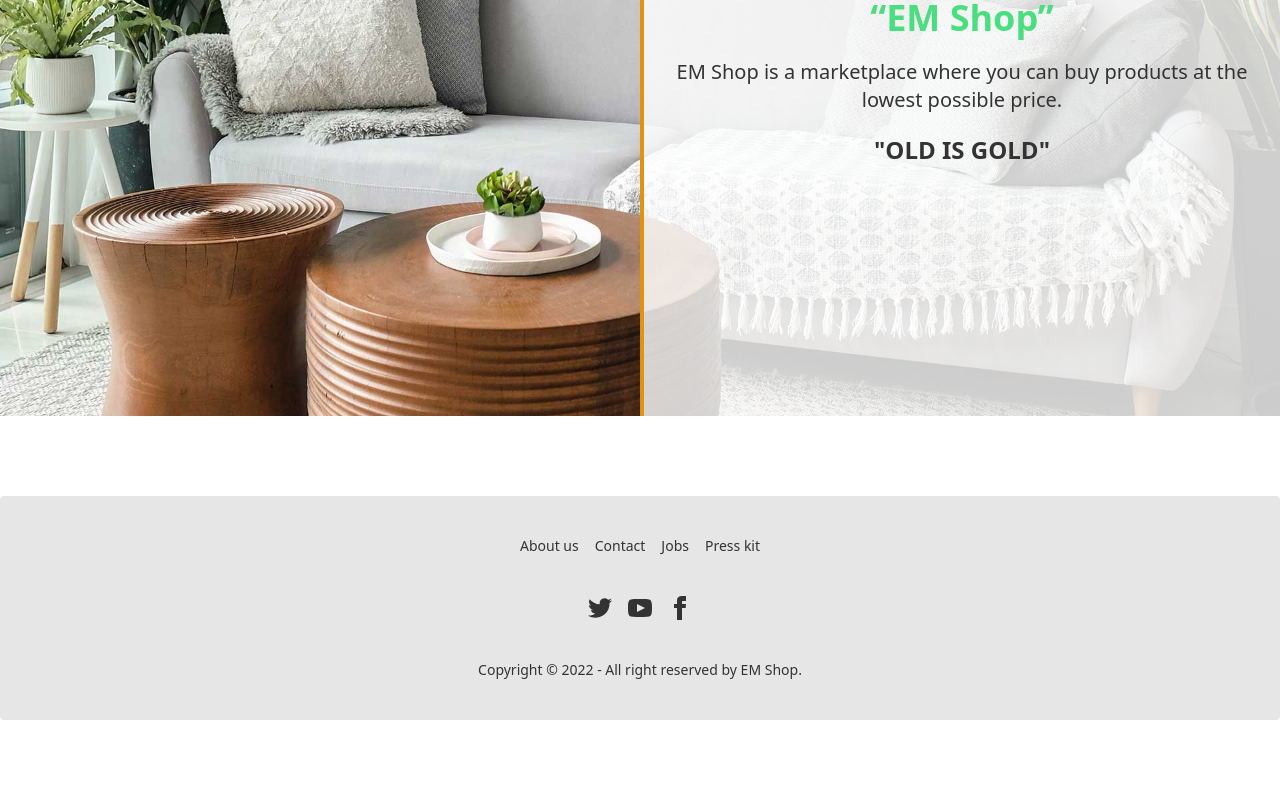
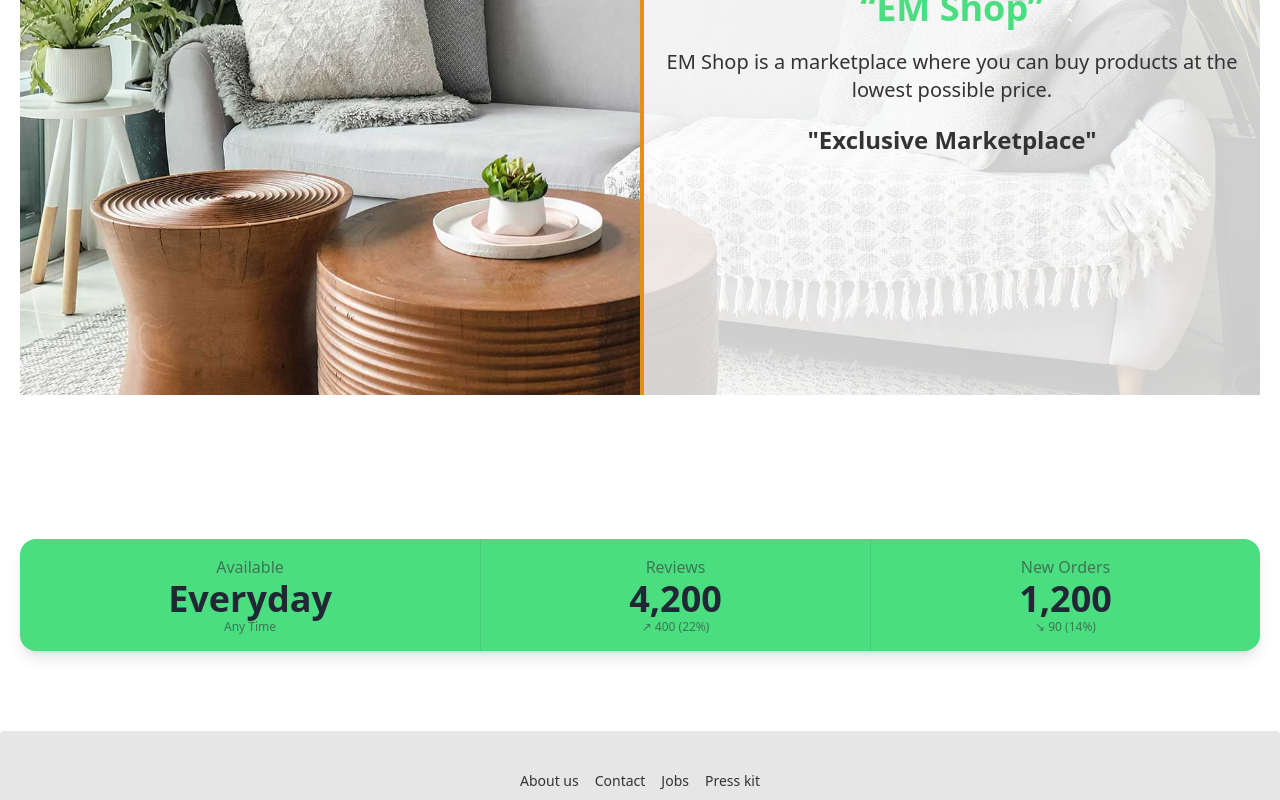
Before and after one commit to StrikerAbir/em-shop, a Next.js app: page / in a window 1280 px wide. Shown: the part 340-1140 px from the top of the page. Before the commit the page ends 1060 px from the top, so only its background shows below. Built offline with nearby package versions, Linux system fonts and the light colour scheme.

Commit message:
stats done

```diff
--- a/src/components/Shared/Footer.js
+++ b/src/components/Shared/Footer.js
@@ -1,18 +1,31 @@
 import Link from "next/link";
+import { useSelector } from "react-redux";
 
 
 const Footer = () => {
+   const { theme } = useSelector((state) => state.theme);
   return (
-    <footer className="footer footer-center p-10 mt-20 bg-base-200 text-base-content rounded">
+    <footer
+      data-theme={theme ? "dark" : "light"}
+      className="footer footer-center p-10 bg-base-200 text-base-content rounded"
+    >
       <div className="grid grid-flow-col gap-4">
-        <Link href='/' className="link link-hover">About us</Link>
-        <Link href='/' className="link link-hover">Contact</Link>
-        <Link href='/' className="link link-hover">Jobs</Link>
-        <Link href='/' className="link link-hover">Press kit</Link>
+        <Link href="/" className="link link-hover">
+          About us
+        </Link>
+        <Link href="/" className="link link-hover">
+          Contact
+        </Link>
+        <Link href="/" className="link link-hover">
+          Jobs
+        </Link>
+        <Link href="/" className="link link-hover">
+          Press kit
+        </Link>
       </div>
       <div>
         <div className="grid grid-flow-col gap-4">
-          <Link href='/'>
+          <Link href="/">
             <svg
               xmlns="http://www.w3.org/2000/svg"
               width="24"
@@ -23,7 +36,7 @@ const Footer = () => {
               <path d="M24 4.557c-.883.392-1.832.656-2.828.775 1.017-.609 1.798-1.574 2.165-2.724-.951.564-2.005.974-3.127 1.195-.897-.957-2.178-1.555-3.594-1.555-3.179 0-5.515 2.966-4.797 6.045-4.091-.205-7.719-2.165-10.148-5.144-1.29 2.213-.669 5.108 1.523 6.574-.806-.026-1.566-.247-2.229-.616-.054 2.281 1.581 4.415 3.949 4.89-.693.188-1.452.232-2.224.084.626 1.956 2.444 3.379 4.6 3.419-2.07 1.623-4.678 2.348-7.29 2.04 2.179 1.397 4.768 2.212 7.548 2.212 9.142 0 14.307-7.721 13.995-14.646.962-.695 1.797-1.562 2.457-2.549z"></path>
             </svg>
           </Link>
-          <Link href='/'>
+          <Link href="/">
             <svg
               xmlns="http://www.w3.org/2000/svg"
               width="24"
@@ -34,7 +47,7 @@ const Footer = () => {
               <path d="M19.615 3.184c-3.604-.246-11.631-.245-15.23 0-3.897.266-4.356 2.62-4.385 8.816.029 6.185.484 8.549 4.385 8.816 3.6.245 11.626.246 15.23 0 3.897-.266 4.356-2.62 4.385-8.816-.029-6.185-.484-8.549-4.385-8.816zm-10.615 12.816v-8l8 3.993-8 4.007z"></path>
             </svg>
           </Link>
-          <Link href='/'>
+          <Link href="/">
             <svg
               xmlns="http://www.w3.org/2000/svg"
               width="24"
--- a/src/components/Shared/HomePageSections/Banner/Banner.js
+++ b/src/components/Shared/HomePageSections/Banner/Banner.js
@@ -16,7 +16,7 @@ const Banner = () => {
             <h4 className="lg:text-xl text-xs text-center my-5">
               EM Shop is a marketplace where you can buy products at the lowest possible price.
             </h4>
-            <p className="font-bold text-2xl text-center">{`"`}OLD IS GOLD{`"`}</p>
+            <p className="font-bold text-2xl text-center">{`"`}Exclusive Marketplace{`"`}</p>
           </div>
         </div>
       </div>
--- /dev/null
+++ b/src/components/Shared/HomePageSections/Stats/Stats.js
@@ -0,0 +1,27 @@
+import React from "react";
+
+const Stats = () => {
+  return (
+    <div className="stats stats-vertical lg:stats-horizontal shadow-lg w-full bg-primary text-neutral mt-16 mb-20">
+      <div className="stat  place-items-center">
+        <div className="stat-title">Available</div>
+        <div className="stat-value">Everyday</div>
+        <div className="stat-desc"> Any Time </div>
+      </div>
+
+      <div className="stat  place-items-center">
+        <div className="stat-title">Reviews</div>
+        <div className="stat-value">4,200</div>
+        <div className="stat-desc">↗︎ 400 (22%)</div>
+      </div>
+
+      <div className="stat  place-items-center">
+        <div className="stat-title">New Orders</div>
+        <div className="stat-value">1,200</div>
+        <div className="stat-desc">↘︎ 90 (14%)</div>
+      </div>
+    </div>
+  );
+};
+
+export default Stats;
--- a/src/pages/_app.js
+++ b/src/pages/_app.js
@@ -10,7 +10,7 @@ export default function App({ Component, pageProps }) {
     <>
       <Provider store={store}>
 
-        <div >
+        <div className='max-w-[1920px] mx-auto'>
           <NavBar></NavBar>
           <Component {...pageProps} />
           <Footer></Footer>
--- a/src/pages/index.js
+++ b/src/pages/index.js
@@ -2,6 +2,7 @@ import Head from "next/head";
 import { Inter } from "next/font/google";
 import Banner from "@/components/Shared/HomePageSections/Banner/Banner";
 import { useSelector } from "react-redux";
+import Stats from "@/components/Shared/HomePageSections/Stats/Stats";
 
 
 
@@ -19,8 +20,9 @@ export default function Home() {
         <meta name="viewport" content="width=device-width, initial-scale=1" />
         <link rel="icon" href="/favicon.ico" />
       </Head>
-      <div data-theme={theme ? "dark" : "light"}>
+      <div className="px-5" data-theme={theme ? "dark" : "light"}>
         <Banner></Banner>
+        <Stats></Stats>
       </div>
     </>
   );
```
